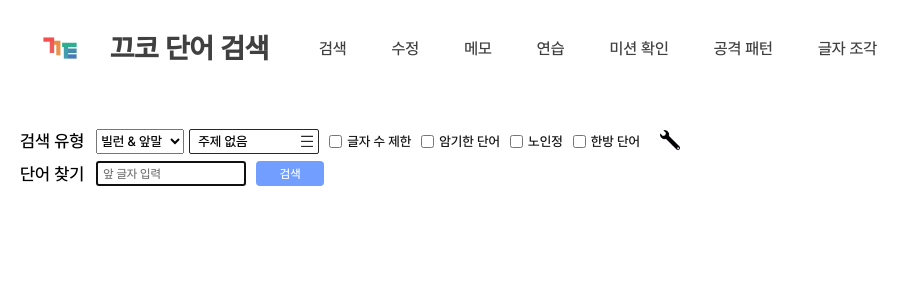
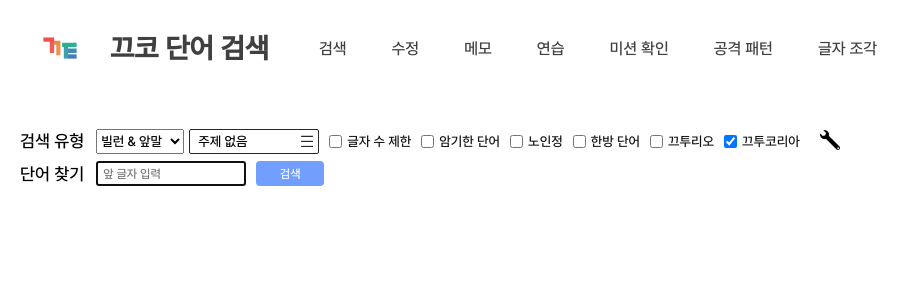
Before and after one commit to chickenchi/KKUTU_Dictionary, a React (Create React App) app: page / in a window 1280 px wide. Shown: the top 300 px of the page, without its empty margins (0-919 px from the left). Built offline with nearby package versions, Linux system fonts and the light colour scheme.

Commit message:
Edit :: 끄투코리아 단어와 끄투리오 단어 충돌 및 단어 조각 문제 수정

```diff
--- a/src/components/Main.tsx
+++ b/src/components/Main.tsx
@@ -216,6 +216,8 @@ const Main = () => {
   const [isKnown, setIsKnown] = useState<boolean>(false);
   const [isInjeong, setIsInjeong] = useState<boolean>(false);
   const [isOneHitWord, setIsOneHitWord] = useState<boolean>(false);
+  const [isRioWord, setIsRioWord] = useState<boolean>(false);
+  const [isKkukoWord, setIsKkukoWord] = useState<boolean>(true);
 
   const [wordList, setWordList] = useState<string[]>([]);
 
@@ -271,6 +273,14 @@ const Main = () => {
 
   const handleIsOnHitWordChange = () => {
     setIsOneHitWord(!isOneHitWord);
+  };
+
+  const handleIsRioWordChange = () => {
+    setIsRioWord(!isRioWord);
+  };
+
+  const handleIsKkukoWordChange = () => {
+    setIsKkukoWord(!isKkukoWord);
   };
 
   useEffect(() => {
@@ -366,7 +376,14 @@ const Main = () => {
         range = await getFromLocalStorage("wordRange");
       }
 
-      let checklist = [range, isKnown, isInjeong, isOneHitWord];
+      let checklist = [
+        range,
+        isKnown,
+        isInjeong,
+        isOneHitWord,
+        isRioWord,
+        isKkukoWord,
+      ];
 
       setWaiting(true);
 
@@ -501,6 +518,18 @@ const Main = () => {
               checked={isOneHitWord}
             />
             <Label htmlFor="oneHitWord">한방 단어</Label>
+            <Checkbox
+              type="checkbox"
+              onChange={handleIsRioWordChange}
+              checked={isRioWord}
+            />
+            <Label htmlFor="rioWord">끄투리오</Label>
+            <Checkbox
+              type="checkbox"
+              onChange={handleIsKkukoWordChange}
+              checked={isKkukoWord}
+            />
+            <Label htmlFor="kkukoWord">끄투코리아</Label>
           </RadioContainer>
 
           <SettingButton onClick={handleOpenSettingChange}>
--- a/src/components/WordPiece.tsx
+++ b/src/components/WordPiece.tsx
@@ -566,7 +566,10 @@ const WordResultComponent = () => {
         let wordLength = result[i].length;
         let word = result[i];
 
-        if (result.length >= 300 && newWordList[wordLength].length <= 10)
+        if (
+          result.length < 300 ||
+          (result.length >= 300 && newWordList[wordLength].length <= 10)
+        )
           newWordList[wordLength].push(word);
       }
 
--- a/src/components/modify/AddRemove.tsx
+++ b/src/components/modify/AddRemove.tsx
@@ -13,6 +13,20 @@ import { useRecoilState } from "recoil";
 import { subjectState } from "../../RecoilAtoms/common/Atom";
 
 const AddRemoveContainer = styled.div``;
+
+const TypeContainer = styled.div`
+  display: flex;
+  flex-direction: row;
+  align-items: center;
+`;
+
+const ServerText = styled.option`
+  margin-right: 5px;
+`;
+
+const ServerCheck = styled.input`
+  margin-right: 5px;
+`;
 
 const Word = styled.textarea`
   width: 98%;
@@ -161,6 +175,8 @@ const CommitButton = styled.button`
 const AddRemove = () => {
   const [subjectOption, setSubjectOption] = useRecoilState(subjectState);
   const [wordContainer, setWordContainer] = useState<string>("");
+  const [isRioWord, setIsRioWord] = useState<boolean>(false);
+  const [isKkukoWord, setIsKkukoWord] = useState<boolean>(true);
 
   const handleWordChange = (event: any) => {
     setWordValue(event.target.value);
@@ -168,6 +184,14 @@ const AddRemove = () => {
 
   const setSubjectChange = (subject: string) => {
     setSubjectOption(subject);
+  };
+
+  const handleIsRioWordChange = () => {
+    setIsRioWord(!isRioWord);
+  };
+
+  const handleIsKkukoWordChange = () => {
+    setIsKkukoWord(!isKkukoWord);
   };
 
   const handleWordDown = (e: any) => {
@@ -217,6 +241,8 @@ const AddRemove = () => {
       const response = await axios.post("http://127.0.0.1:5000/insert", {
         word: wordItem[0],
         subject: wordItem[1],
+        rio: isRioWord,
+        kkuko: isKkukoWord,
       });
 
       setWaiting(false);
@@ -307,7 +333,21 @@ const AddRemove = () => {
     <AddRemoveContainer>
       <SubjectModal setSubjectChange={setSubjectChange} />
 
-      <SubjectButton />
+      <TypeContainer>
+        <SubjectButton />
+        <ServerText>끄투리오</ServerText>
+        <ServerCheck
+          type="checkbox"
+          onChange={handleIsRioWordChange}
+          checked={isRioWord}
+        />
+        <ServerText>끄투코리아</ServerText>
+        <ServerCheck
+          type="checkbox"
+          onChange={handleIsKkukoWordChange}
+          checked={isKkukoWord}
+        />
+      </TypeContainer>
 
       <Word
         value={wordValue}
```
Also changed, not shown: 2 other files (tests, documents, lock files or other folders).
